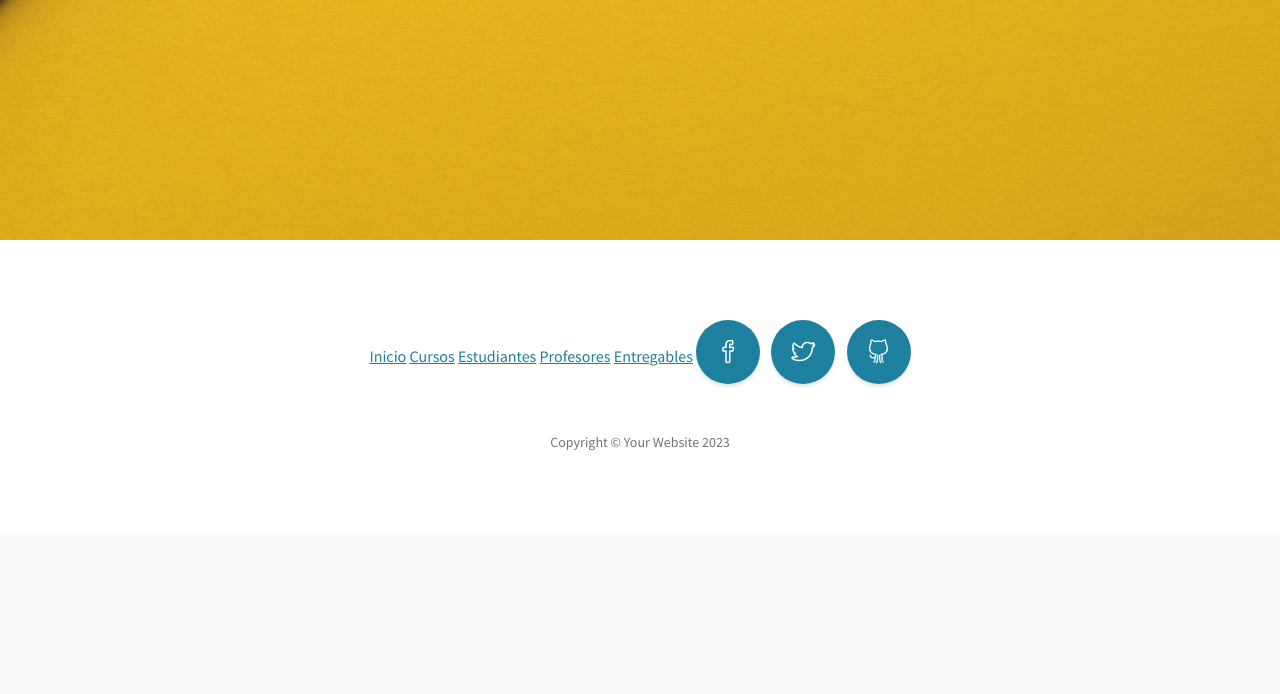
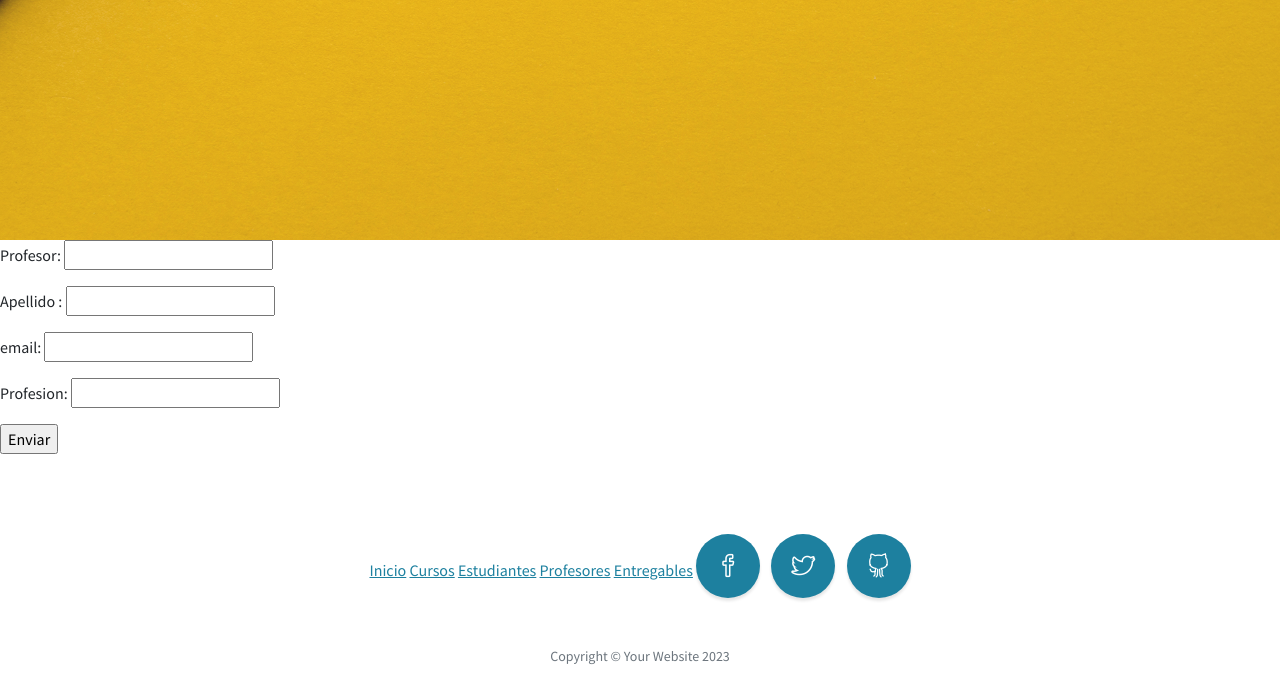
Before and after one commit to maurorimondetti1978/Tercera-pre-entrega-Rimondetti, a Django app: page /profesorFormulario in a window 1280 px wide. Shown: the part 616-1310 px from the top of the page. Before the commit the page ends 1066 px from the top, so only its background shows below. Run offline with Django 5.2, Linux system fonts and the light colour scheme; some libraries are stand-ins or nearby versions.

Commit message:
modificacion formulario

```diff
--- a/appisn/models.py
+++ b/appisn/models.py
@@ -4,10 +4,10 @@ from django.db import models
 
 class Curso(models.Model):
     nombre = models.CharField(max_length=40)
-    comision = models.IntegerField()
+    camada = models.IntegerField()
 
     def __str__(self) -> str:
-        return f"Nombre del curso: {self.nombre} - Nombre de comision: {self.comision}"
+        return f"Nombre del curso: {self.nombre} - Nombre de comision: {self.camada}"
 
 class Estudiante(models.Model):
     nombre = models.CharField(max_length=40)
--- a/appisn/templates/appisn/cursoFormulario.html
+++ b/appisn/templates/appisn/cursoFormulario.html
@@ -6,9 +6,9 @@
 
 {% block contenidoQueCambia %}
 
-    <form action= "curso-formulario" method="POST"> {% csrf_token%}
+    <form action= "" method="POST"> {% csrf_token%}
         <p> Curso: <input type="text" name="curso" <p>
-        <p> Camada: <input type="number" name="comision" <p>
+        <p> Camada: <input type="number" name="camada" <p>
         <input type="submit" value="Enviar">
 
     <form>
--- a/appisn/templates/appisn/profesorFormulario.html
+++ b/appisn/templates/appisn/profesorFormulario.html
@@ -8,18 +8,13 @@
 {% block contenidoQueCambia %}
 
 
-{% if miFormulario.errors %}
+    <form action="" method="POST">{% csrf_token %}
+        <p>Profesor: <input type="text" name="nombre"></p>
+        <p>Apellido : <input type="text" name="apellido" ></p>
+        <p>email: <input type="text" name= "email"></p>
+        <p>Profesion: <input type="text" name= "profesion"></p>
+        <input type="submit" value="Enviar">
 
-<form action="" method="POST">
-        {% csrf_token %}
-
-    <table>
-        {{ mi_formulario.as_table }}
-    </table>
-    <input type="submit" value="Enviar">
-
-</form>
-
-{% endif %}
+    </form>
 
 {% endblock %}
--- a/appisn/templates/appisn/profesores.html
+++ b/appisn/templates/appisn/profesores.html
@@ -6,4 +6,5 @@
 
 </h1> Aqui se listaran los profesores</h1>
 
+
 {% endblock %}
```
Also changed, not shown: appisn/migrations/0002_rename_comision_curso_camada.py (added), db.sqlite3.
